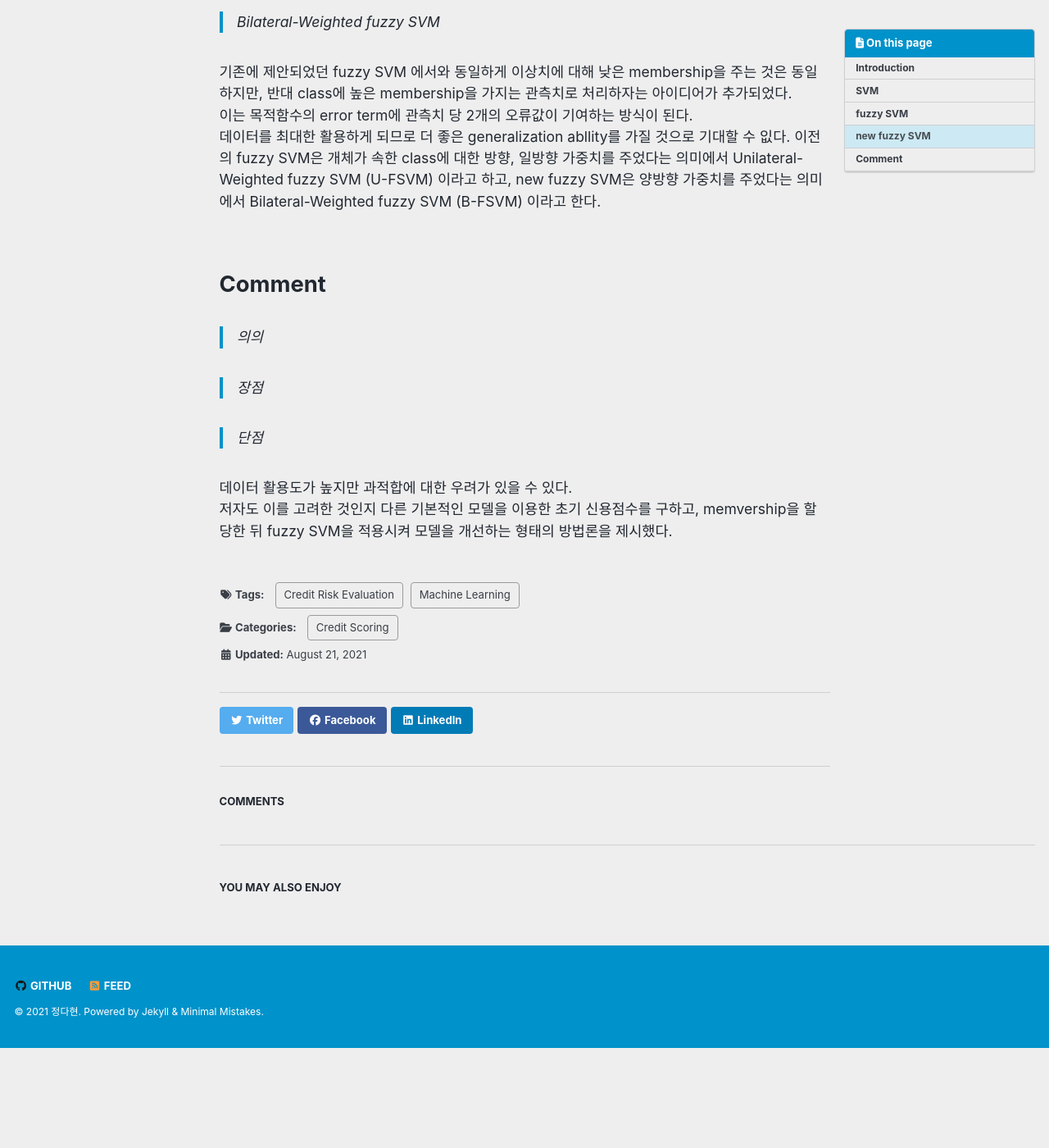
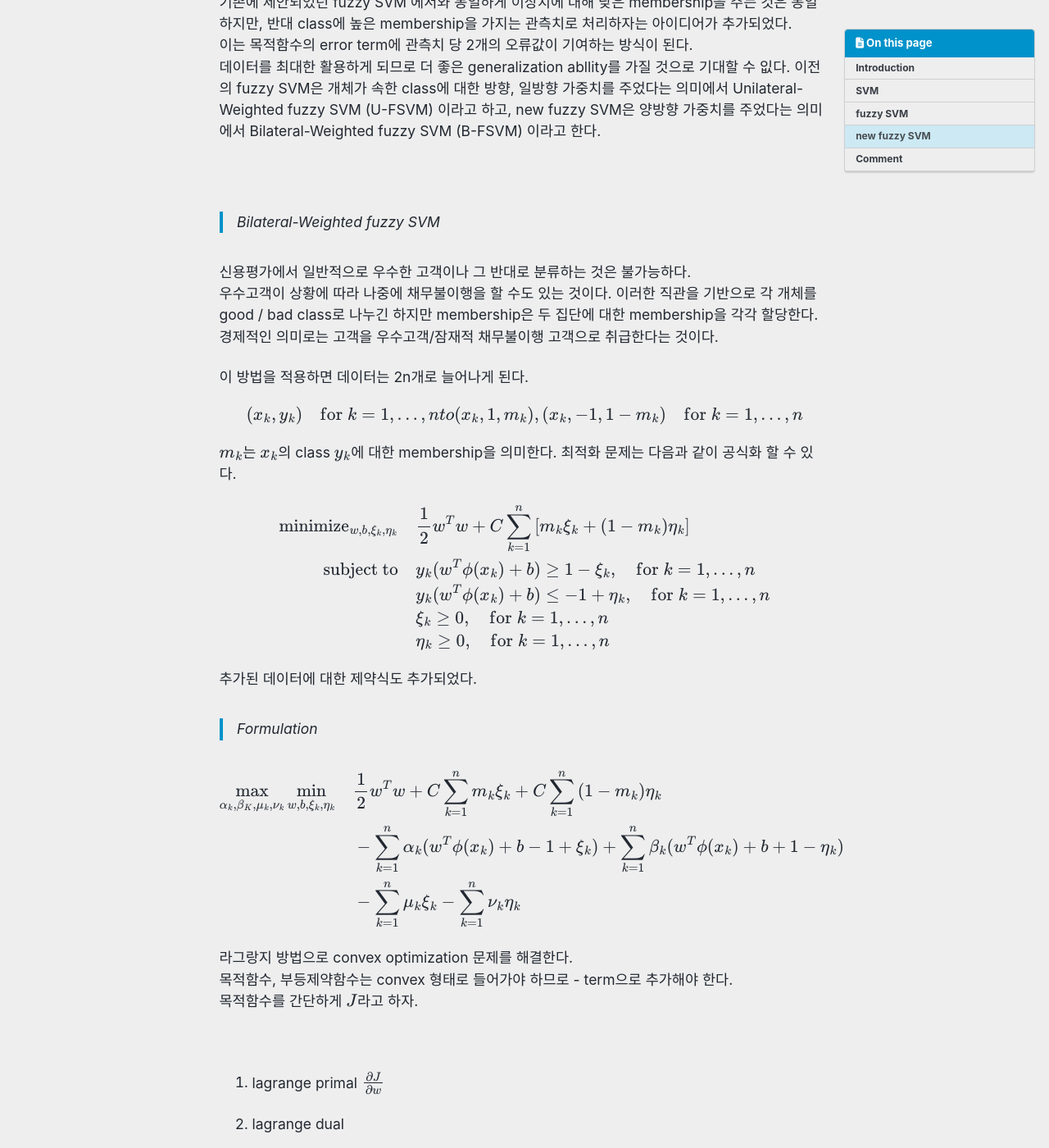
Before and after one commit to da-hyun-jeong/da-hyun-jeong.github.io, a Jekyll site: the page built from _posts/2021-07-11-test.md, in a window 1280 px wide and 1400 px high, scrolled down 3918 px. Shown: the whole window at 82% size. Built offline with Jekyll 4.4.1, drawn with Linux system fonts in a browser that asks for light colours; cached includes are drawn as plain includes; nearby versions of some CDN libraries; formulas are drawn with MathJax 3; comment, search, counter and statistics services are not loaded; before the commit the page ends 5196 px from its top, so only the background shows below that; some of the changed text lies outside the part shown.

Commit message:
Update 2021-07-11-test.md

```diff
--- a/_posts/2021-07-11-test.md
+++ b/_posts/2021-07-11-test.md
@@ -152,11 +152,12 @@ $$
 <br>
 
 # fuzzy SVM
-> Unilateral-Weighted fuzzy SVM
 
 standard SVM을 적용할 때 발생하는 주요 문제 중 하나는 training data의 과적합으로 인해 이상치나 noise에 민감하다는 것이다. <br>
 속한 class에서 멀리 떨어져 있는 이상치가 있다면 평면이 많이 기울어진다고 생각하면 된다. <br>
 fuzzy SVM은 이 문제를 해결하기 위해 제안된 방법론이다. <br>
+
+> Unilateral-Weighted fuzzy SVM
 
 개체가 속한 class로부터의 거리를 membership으로 정의하자. <br>
 주요 아이디어는 오차항에 균등가중치가 아닌 적절한 membership에 따른 가중치를 주자는 것이다. <br>
@@ -175,14 +176,68 @@ $$
 <br>
 
 # new fuzzy SVM
-> Bilateral-Weighted fuzzy SVM
 
 기존에 제안되었던 fuzzy SVM 에서와 동일하게 이상치에 대해 낮은 membership을 주는 것은 동일하지만, 반대 class에 높은 membership을 가지는 관측치로 처리하자는 아이디어가 추가되었다. <br>
 이는 목적함수의 error term에 관측치 당 2개의 오류값이 기여하는 방식이 된다. <br>
 데이터를 최대한 활용하게 되므로 더 좋은 generalization abllity를 가질 것으로 기대할 수 잆다.
 이전의 fuzzy SVM은 개체가 속한 class에 대한 방향, 일방향 가중치를 주었다는 의미에서 Unilateral-Weighted fuzzy SVM (U-FSVM) 이라고 하고, new fuzzy SVM은 양방향 가중치를 주었다는 의미에서 Bilateral-Weighted fuzzy SVM (B-FSVM) 이라고 한다.
 
+<br>
 
+> Bilateral-Weighted fuzzy SVM
+
+신용평가에서 일반적으로 우수한 고객이나 그 반대로 분류하는 것은 불가능하다. <br>
+우수고객이 상황에 따라 나중에 채무불이행을 할 수도 있는 것이다.
+이러한 직관을 기반으로 각 개체를 good / bad class로 나누긴 하지만 membership은 두 집단에 대한 membership을 각각 할당한다. <br>
+경제적인 의미로는 고객을 우수고객/잠재적 채무불이행 고객으로 취급한다는 것이다. <br>
+
+이 방법을 적용하면 데이터는 2n개로 늘어나게 된다.
+
+$$
+(x_k, y_k) \quad \textrm{for} \; k=1,...,n\\
+to \\
+(x_k, 1, m_k), (x_k, -1, 1-m_k) \quad \textrm{for} \; k=1,...,n\\
+$$
+
+$m_k$는 $x_k$의 class $y_k$에 대한 membership을 의미한다.
+최적화 문제는 다음과 같이 공식화 할 수 있다.
+
+$$
+\begin{aligned}
+\textrm{minimize}_{w,b,\xi_k,\eta_k} \quad & \frac{1}{2}w^{T}w+C\sum_{k=1}^{n}{[m_k\xi_k+(1-m_k)\eta_k]}\\
+\textrm{subject to} \quad & y_k(w^T\phi(x_k)+b) \geq1-\xi_k ,  \quad \textrm{for} \; k=1,...,n\\
+ \quad & y_k(w^T\phi(x_k)+b) \leq-1+\eta_k ,  \quad \textrm{for} \; k=1,...,n\\
+  &\xi_k\geq0  ,  \quad \textrm{for} \; k=1,...,n  \\
+  &\eta_k\geq0  ,  \quad \textrm{for} \; k=1,...,n  \\
+\end{aligned}
+$$
+
+추가된 데이터에 대한 제약식도 추가되었다. <br>
+
+
+> Formulation
+
+$$
+\begin{aligned}
+\max_{\alpha_k,\beta_K,\mu_k, \nu_k}\min_{w,b,\xi_k,\eta_k} \quad & \frac{1}{2}w^{T}w+C\sum_{k=1}^{n}{m_k\xi_k}+C\sum_{k=1}^{n}{(1-m_k)\eta_k} \\
+& -\sum_{k=1}^{n}{\alpha_k(w^T\phi(x_k)+b-1+\xi_k)}+\sum_{k=1}^{n}{\beta_k(w^T\phi(x_k)+b+1-\eta_k)} \\
+& -\sum_{k=1}^{n}{\mu_k\xi_k}-\sum_{k=1}^{n}{\nu_k\eta_k}
+\end{aligned}
+$$
+
+라그랑지 방법으로 convex optimization 문제를 해결한다. <br>
+목적함수, 부등제약함수는 convex 형태로 들어가야 하므로 - term으로 추가해야 한다. <br>
+목적함수를 간단하게 $J$라고 하자.
+
+<br>
+
+1. lagrange primal
+$$
+\frac{\partial J}{\partial w}
+$$
+
+
+2. lagrange dual
 
 
 <br>
```
